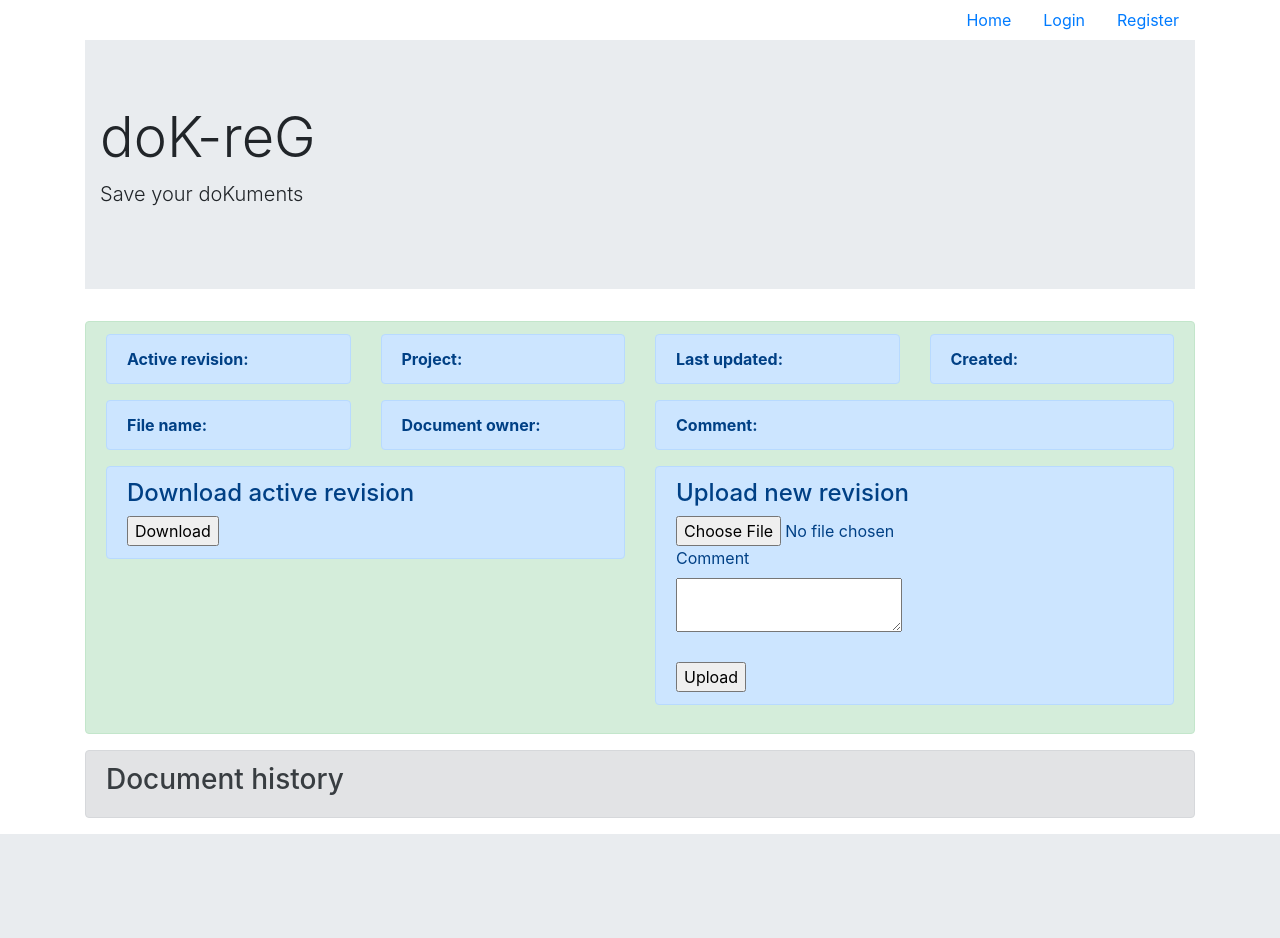
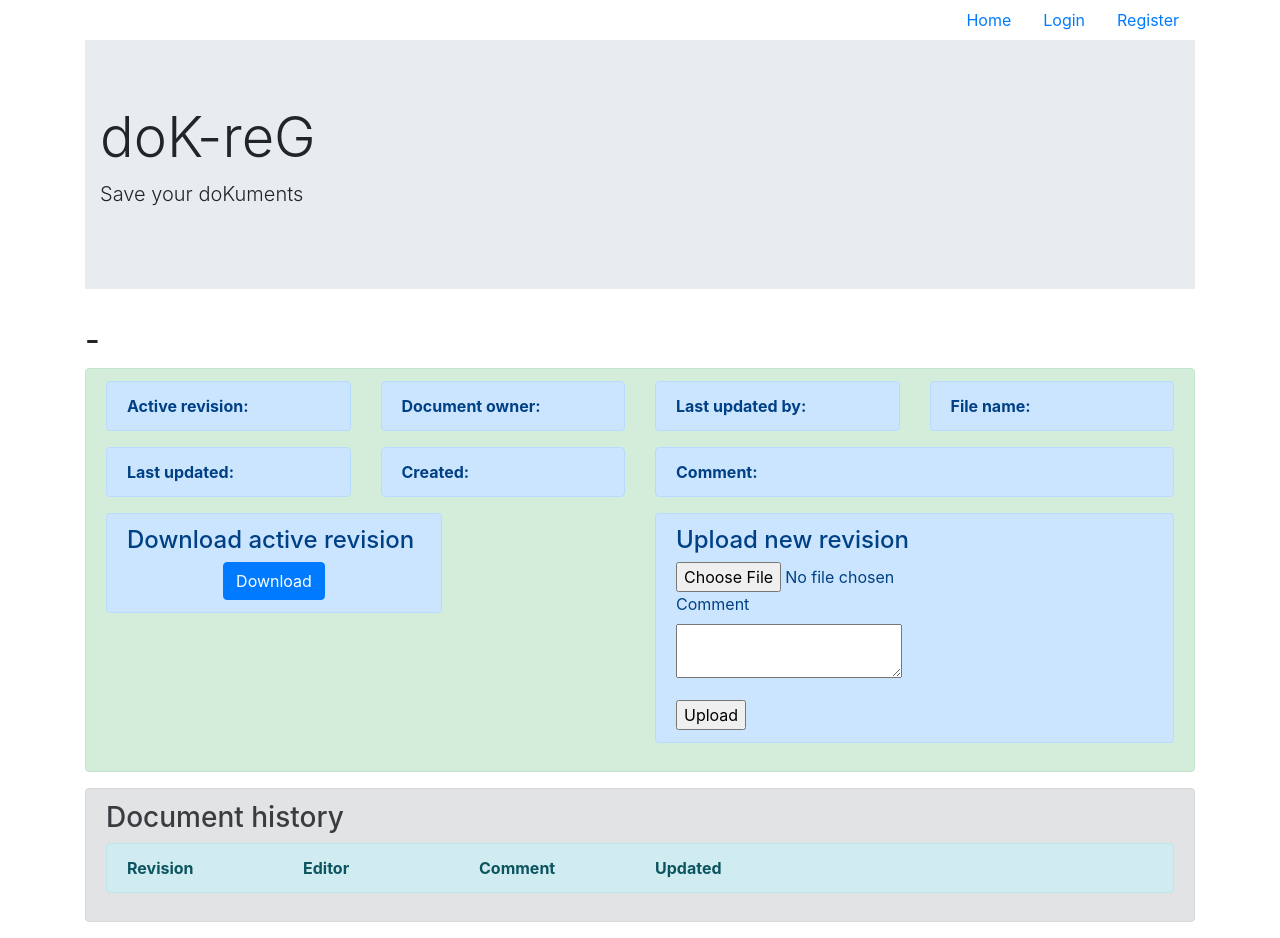
Before and after one commit to LeskoIam/doK-reG, a Flask app: template app/templates/document_details.html in a window 1280 px wide. Before the commit the page ends 834 px from the top, so only its background shows below. Run offline with Flask 2, Linux system fonts and the light colour scheme; the template is opened without the code that fills it: values that come from a table or form of the project are taken from there, others are empty; some libraries are stand-ins or nearby versions.

Commit message:
Solved issue #2 - Form now correctly shows warnings and a lot of beauty tweaks.

```diff
--- a/app/routes.py
+++ b/app/routes.py
@@ -47,47 +47,40 @@ def index():
     return render_template("index.html", documents=documents)
 
 
-@app.route("/document/<int:document_id>", methods=["GET"])
+@app.route("/document/<int:document_id>", methods=["GET", "POST"])
 def document_details(document_id):
-    download_form = DownloadForm()
     upload_form = NewRevUploadForm()
     document = Document.query.filter_by(id=document_id).join(Project).first()
     last_edits = File.query.filter_by(document_id=document_id).order_by(File.created_on.desc()).all()
-    return render_template("document_details.html", document=document, last_edits=last_edits, download_form=download_form, upload_form=upload_form)
+    if request.method == "POST":
+        if upload_form.validate_on_submit():
+            file = upload_form.file.data
+            filename = secure_filename(file.filename)
 
-@app.route("/upload_new_rev/<int:document_id>", methods=['POST'])
-@login_required
-def new_file_rev_upload(document_id):
-    upload_form = NewRevUploadForm()
-    # check if upload form is valid
-    if upload_form.validate_on_submit():
-        file = upload_form.file.data
+            document = Document.query.filter_by(id=document_id).first()
+            fd = File.query.filter_by(document_id=document_id, revision=document.active_revision).first()
+            # Calculate new revision and generate new file name
+            new_rev = document.active_revision + 1
+            n = fd.internal_file_name.rsplit("_", 1)
+            fname, fext = os.path.splitext(filename)
+            new_file_name = "{name}_{rev}{ext}".format(name=n[0], rev=new_rev, ext=fext)
 
-        document = Document.query.filter_by(id=document_id).first()
-        fd = File.query.filter_by(document_id=document_id, revision=document.active_revision).first()
-        # Calculate new revision and generate new file name
-        new_rev = document.active_revision + 1
-        n = fd.internal_file_name.rsplit("_", 1)
-        ext = os.path.splitext(n[1])
-        new_file_name = "{name}_{rev}{ext}".format(name=n[0], rev=new_rev, ext=ext[1])
+            file_info = File(original_file_name=filename,
+                             internal_file_name=new_file_name,
+                             file_path=fd.file_path,
+                             revision=new_rev,
+                             comment=upload_form.comment.data,
+                             document_id=document_id,
+                             user_id=current_user.get_id())
+            db.session.add(file_info)
+            # Update document active revision
+            document.active_revision = new_rev
+            db.session.add(document)
 
-        file_info = File(original_file_name=fd.original_file_name,
-                         internal_file_name=new_file_name,
-                         file_path=fd.file_path,
-                         revision=new_rev,
-                         comment=upload_form.comment.data,
-                         document_id=document_id,
-                         user_id=current_user.get_id())
-        db.session.add(file_info)
-        # Update document active revision
-        document.active_revision = new_rev
-        db.session.add(document)
-
-        file.save(os.path.join(fd.file_path, new_file_name))
-        db.session.commit()
-
-    return redirect(url_for("document_details", document_id=document_id))
-
+            file.save(os.path.join(fd.file_path, new_file_name))
+            db.session.commit()
+            return redirect(url_for("document_details", document_id=document_id))
+    return render_template("document_details.html", document=document, last_edits=last_edits, upload_form=upload_form)
 
 
 @app.route('/upload', methods=['GET', 'POST'])
@@ -158,7 +151,7 @@ def add_project():
         return render_template("add_project.html", form=add_project_form, projects=projects)
 
 
-@app.route("/download/<int:document_id>/<int:revision>", methods=["POST"])
+@app.route("/download/<int:document_id>/<int:revision>", methods=["GET"])
 @login_required
 def download(document_id, revision):
     fd = File.query.filter(File.document_id == document_id, File.revision == revision).first()
--- a/app/templates/document_details.html
+++ b/app/templates/document_details.html
@@ -2,7 +2,7 @@
 
 {% block content %}
 
-    <h2>{{ document.title|capitalize }}</h2>
+    <h2>{{ document.project.name|capitalize }} - {{ document.title|capitalize }}</h2>
 
     <div class="alert alert-success" role="alert">
         <div class="row">
@@ -13,9 +13,22 @@
             </div>
             <div class="col-3">
                 <div class="alert alert-primary" role="alert">
-                    <b>Project:</b><br> {{ document.project.name|capitalize }}
+                    <b>Document owner:</b><br> {{ document.user.username }}
                 </div>
             </div>
+            <div class="col-3">
+                <div class="alert alert-primary" role="alert">
+                    <b>Last updated by:</b><br> {{ last_edits[0].user.username }}
+                </div>
+            </div>
+            <div class="col-3">
+                <div class="alert alert-primary" role="alert">
+                    <b>File name:</b><br> {{ last_edits[0].original_file_name }}
+                </div>
+            </div>
+        </div>
+
+        <div class="row">
             <div class="col-3">
                 <div class="alert alert-primary" role="alert">
                     <b>Last updated:</b><br> {{ document.updated_on }}
@@ -26,53 +39,42 @@
                     <b>Created:</b><br> {{ document.created_on }}
                 </div>
             </div>
-        </div>
-
-        <div class="row">
-            <div class="col-3">
-                <div class="alert alert-primary" role="alert">
-                    <b>File name:</b><br> {{ last_edits[0].original_file_name }}
-                </div>
-            </div>
-            <div class="col-3">
-                <div class="alert alert-primary" role="alert">
-                    <b>Document owner:</b><br> {{ document.user.username }}
-                </div>
-            </div>
             <div class="col-6">
                 <div class="alert alert-primary" role="alert">
-                    <b>Comment:</b><br> {{ last_edits[0].comment }}
+                    <b>Comment:</b><br> {{ last_edits[0].comment|capitalize }}
                 </div>
             </div>
         </div>
 
 
         <div class="row">
-            <div class="col-6">
+            <div class="col-4">
                 <div class="alert alert-primary" role="alert">
                     <h4>Download active revision</h4>
-                    <form action="/download/{{ document.id }}/{{ document.active_revision }}" method="post" novalidate enctype=multipart/form-data>
-                        {{ download_form.hidden_tag() }}
-                        {{ download_form.submit() }}
-                    </form>
+                    <a href="/download/{{ document.id }}/{{ document.active_revision }}">
+                        <button type="button" class="btn btn-primary center">Download</button>
+                    </a>
                 </div>
+            </div>
+            <div class="col-2">
+
             </div>
             <div class="col-6">
                 <div class="alert alert-primary" role="alert">
                     <h4>Upload new revision</h4>
-                    <form action="/upload_new_rev/{{ document.id }}" method="post" novalidate enctype=multipart/form-data>
+                    <form action="" method="post" novalidate enctype=multipart/form-data>
                         {{ upload_form.hidden_tag() }}
                         {{ upload_form.file }}
                         {% for error in upload_form.file.errors %}
                             <span style="color: red;">[{{ error }}]</span>
                         {% endfor %}<br>
-
-                        {{ upload_form.comment.label }}<br>
-                        {{ upload_form.comment }}
-                        {% for error in upload_form.comment.errors %}
-                            <span style="color: red;">[{{ error }}]</span>
-                        {% endfor %}<br>
-                        <br>
+                        <p>
+                            {{ upload_form.comment.label }}<br>
+                            {{ upload_form.comment }}
+                            {% for error in upload_form.comment.errors %}
+                                <span style="color: red;">[{{ error }}]</span>
+                            {% endfor %}<br>
+                        </p>
                         {{ upload_form.submit() }}
                     </form>
                 </div>
@@ -83,20 +85,44 @@
 
     <div class="alert alert-secondary" role="alert">
         <h3>Document history</h3>
+        <div class="alert alert-info" role="alert">
+            <div class="row">
+                <div class="col-2">
+                    <b>Revision</b>
+                </div>
+                <div class="col-2">
+                    <b>Editor</b>
+                </div>
+                <div class="col-2">
+                    <b>Comment</b>
+                </div>
+                <div class="col-2">
+                    <b>Updated</b>
+                </div>
+                <div class="col-2">
+                    &nbsp;
+                </div>
+            </div>
+        </div>
         {% for edit in last_edits[1:] %}
             <div class="alert alert-primary" role="alert">
                 <div class="row">
-                    <div class="col-3">
+                    <div class="col-2">
                         {{ edit.revision }}
                     </div>
-                    <div class="col-3">
-                        {{ edit.user_id }}
+                    <div class="col-2">
+                        {{ edit.user.username }}
                     </div>
-                    <div class="col-3">
+                    <div class="col-2">
                         {{ edit.comment }}
                     </div>
-                    <div class="col-3">
-                        --
+                    <div class="col-2">
+                        {{ edit.created_on }}
+                    </div>
+                    <div class="col-2">
+                        <a href=href="/download/{{ document.id }}/{{ edit.revision }}"">
+                            <button type="button" class="btn btn-primary">Download</button>
+                        </a>
                     </div>
                 </div>
             </div>
--- a/app/templates/index.html
+++ b/app/templates/index.html
@@ -40,7 +40,7 @@
                         {{ doc.document.active_revision }}
                     </div>
                     <div class="col-2">
-                        <a href="/document/{{ doc.document.id }}">details</a>
+                        <a href="/document/{{ doc.document.id }}">Details</a>
                     </div>
                 </div>
             </div>
--- a/config.py
+++ b/config.py
@@ -17,4 +17,7 @@ class DokRegAppConfig(object):
     SQLALCHEMY_TRACK_MODIFICATIONS = False
 
 
-ALLOWED_EXTENSIONS = {"txt", "pdf", "png", "jpg", "jpeg", "gif", "zip", "rar"}
+ALLOWED_EXTENSIONS = {"txt", "pdf", "png",
+                      "jpg", "jpeg", "gif",
+                      "zip", "rar", "xlsx",
+                      "xls", "docx", "doc"}
```
